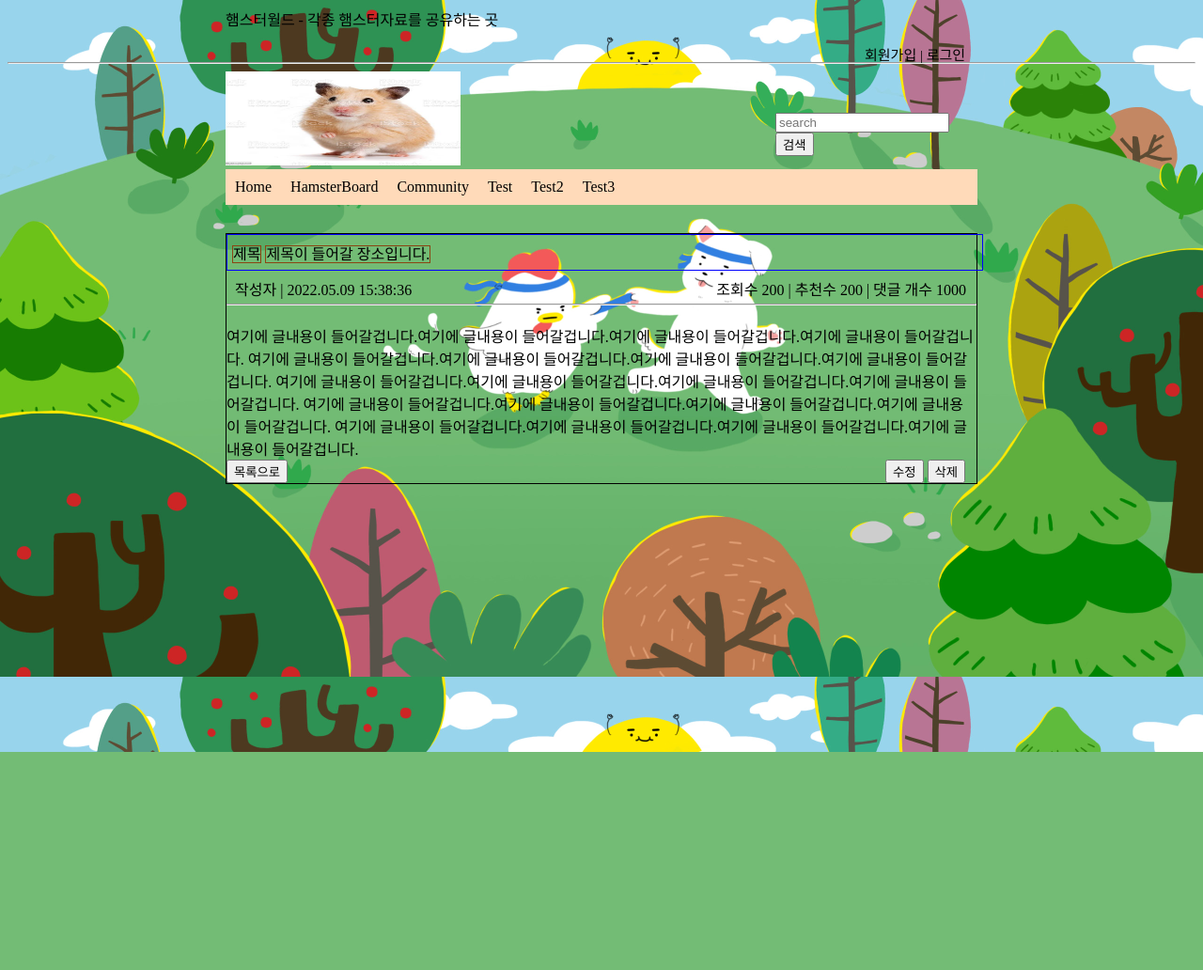
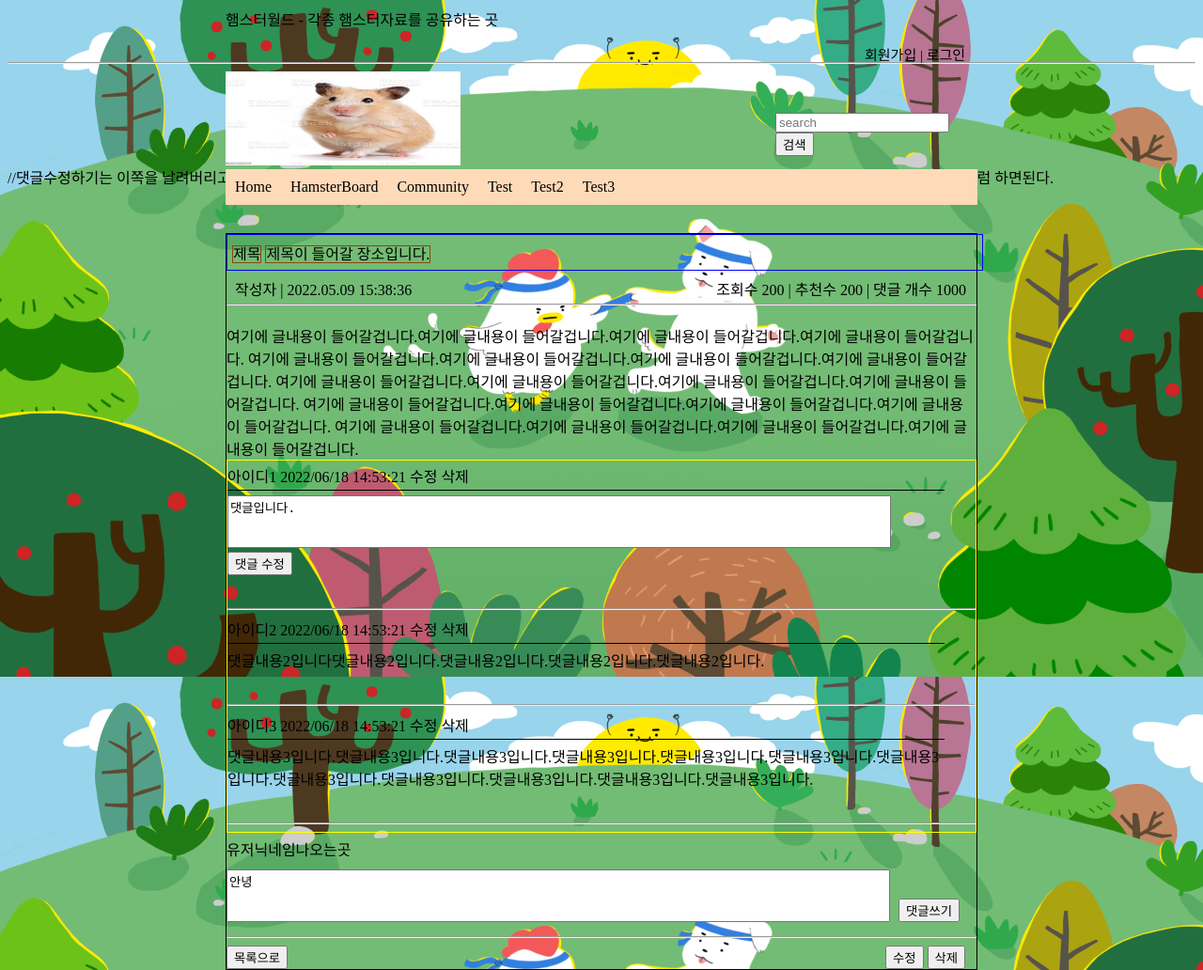
Before and after one commit to hamsterworld/hamsterfront, a PHP site: page /boardsee.html in a window 1280 px wide; the page is wider, and only the part inside the window is pictured. Shown: that part at 94% size. Before the commit the page ends 800 px from the top of that part, so only its background shows below. Run offline with PHP 8.4, Linux system fonts and the light colour scheme.

Commit message:
댓글수정 레이아웃적용전

```diff
--- a/boardsee/boardsee.css
+++ b/boardsee/boardsee.css
@@ -159,3 +159,38 @@ margin-right:11px;
     position: relative;
     left:79.2%;
 }
+
+.comment_box{
+    border: 1px solid yellow;
+}
+
+.userid{
+margin-right: 33px;
+margin-top:4px;
+padding-bottom: 3px;
+border-bottom: 1px solid black;
+}
+
+.usercomment{
+    margin-top:5px;
+    width: 763px;
+}
+
+.comment_input{
+    resize: none;
+    width: 700px;
+    height: 50px;
+
+}
+
+#btncomwrite{
+position: relative;
+bottom: 7px;
+left:5px
+}
+
+#commentwritenickname{
+    display: block;
+    margin-top: 5px;
+    margin-bottom: 10px;
+}
--- a/boardsee/boardsee.html
+++ b/boardsee/boardsee.html
@@ -70,6 +70,55 @@
                         여기에 글내용이 들어갈겁니다.여기에 글내용이 들어갈겁니다.여기에 글내용이 들어갈겁니다.여기에 글내용이 들어갈겁니다.
                     </span>
                 </div>
+                <div class="comment_box">
+                    <ul class="comment_ul">
+                        <li class="comment_li">
+                            <div class="comment_div">
+                                <div class="userid">
+                                <span>아이디1 2022/06/18 14:53:21 수정 삭제</span>
+                                </div>
+                                <div class="usercomment">
+                                    <textarea type="text" class="comment_input">댓글입니다.</textarea>
+                                    <button type="button">댓글 수정</button>
+                                </div>
+                            </div>
+                        </li>
+                        <hr class="hr">
+                        <li class="comment_li">
+                            <div class="comment_div">
+                                <div class="userid">
+                                <span>아이디2 2022/06/18 14:53:21 수정 삭제</span>
+                                </div>
+                                <div class="usercomment">
+                                <span>댓글내용2입니다댓글내용2입니다.댓글내용2입니다.댓글내용2입니다.댓글내용2입니다.</span>
+
+                                </div>
+                            </div>
+                        </li>
+                        <hr class="hr">
+                        <li class="comment_li">
+                            <div class="comment_div">
+                                <div class="userid">
+                                    <span>아이디3 2022/06/18 14:53:21 수정 삭제</span>
+                                </div>
+                                <div class="usercomment">
+                                <span>댓글내용3입니다.댓글내용3입니다.댓글내용3입니다.댓글내용3입니다.댓글내용3입니다.댓글내용3입니다.댓글내용3입니다.댓글내용3입니다.댓글내용3입니다.댓글내용3입니다.댓글내용3입니다.</span>댓글내용3입니다.
+                                </div>
+                            </div>
+                        </li>
+                        <hr class="hr">
+                    </ul>
+                </div>
+                <div class="comment_write">
+                    <div class="comment_write_user">
+                        <span id="commentwritenickname">유저닉네임나오는곳</span>
+                    </div>
+                    <div class="comment_write_write">
+                        <textarea type="text" class="comment_input">안녕</textarea>
+                    <button type="button" id="btncomwrite">댓글쓰기</button>
+                    </div>
+                </div>
+                <hr>
                 <div>
                     <button type="button">목록으로</button>
                     <button type="button" id="updatebutton">수정</button>
@@ -80,3 +129,6 @@
 </div>
 </body>
 </html>
+
+//댓글수정하기는 <span>이쪽을 날려버리고 display:none;<span> 이런걸로한다음에 div append해서 textarea붙이고
+    //수정할내용 준다음에. 다시 서버로 보내서 write하던것처럼 하면된다.
```
